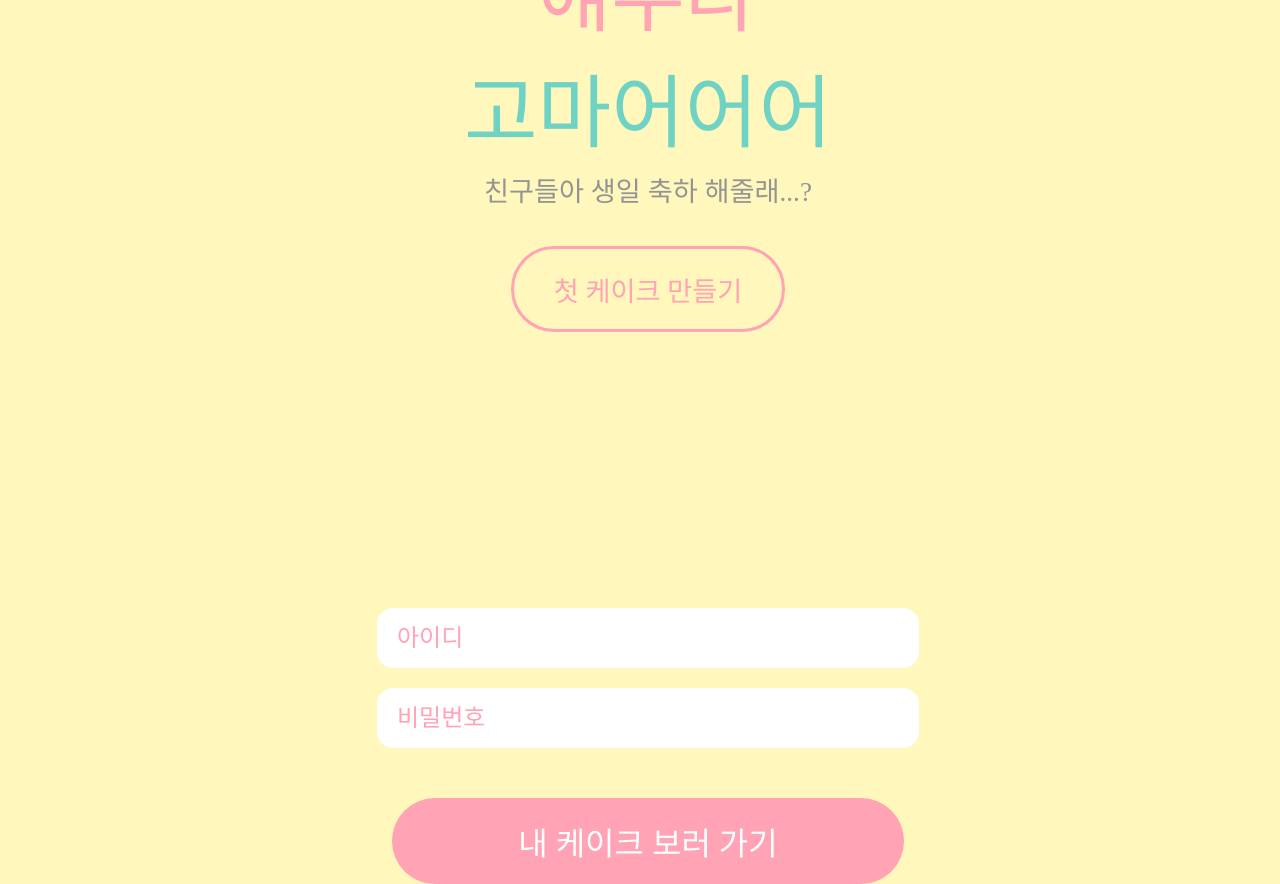
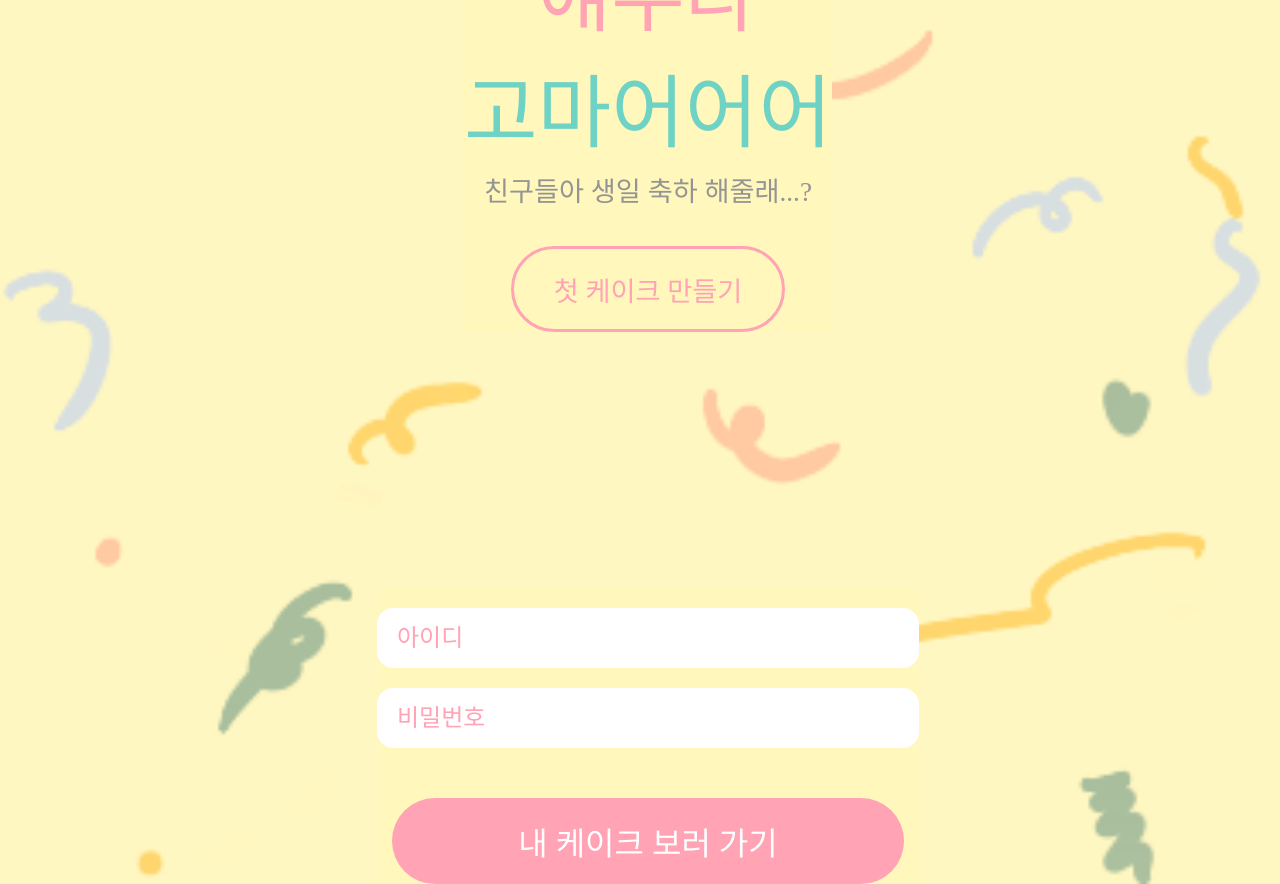
Before and after one commit to m1naworld/birthday-rollingpaper, a Flask app: page /login/ in a window 1280 px wide. Run offline with Flask 2, Linux system fonts and the light colour scheme; some web fonts are replaced.

Commit message:
design : 배경이미지 수정

```diff
--- a/templates/login.html
+++ b/templates/login.html
@@ -38,7 +38,9 @@
         }
 
         body {
-            background-color: var(--color-background);
+            background-image: url("/static/backgroundImg.png");
+            background-repeat: no-repeat;
+            background-size: cover;
             width: 100vw;
             height: 100vh;
 
@@ -57,6 +59,7 @@
             display: flex;
             flex-direction: column;
             align-items: center;
+            background-color: var(--color-background);
         }
 
         .title-container .title {
@@ -64,6 +67,7 @@
             font-size: 5rem;
             margin-bottom: 5px;
             text-align: center;
+
         }
 
         .title-container .title div:nth-child(1) {
@@ -79,6 +83,7 @@
             color: var(--color-black);
             margin-top: 0;
             font-size: 1.7rem;
+            background-color: var(--color-background);
         }
 
         .title-container .sign-up-button {
@@ -97,7 +102,7 @@
             display: flex;
             flex-direction: column;
             align-items: center;
-
+            background-color: var(--color-background);
         }
 
         .input-container input {
```
